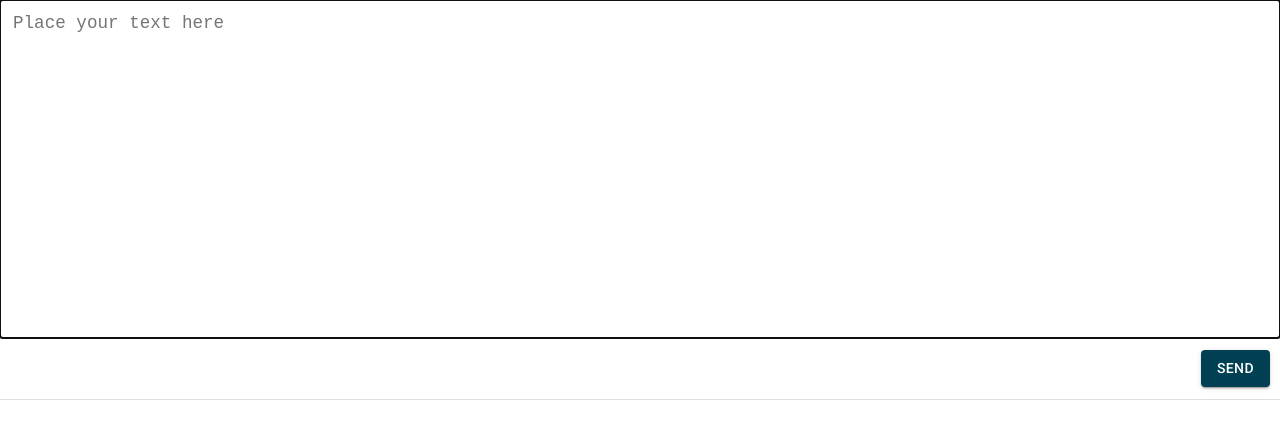
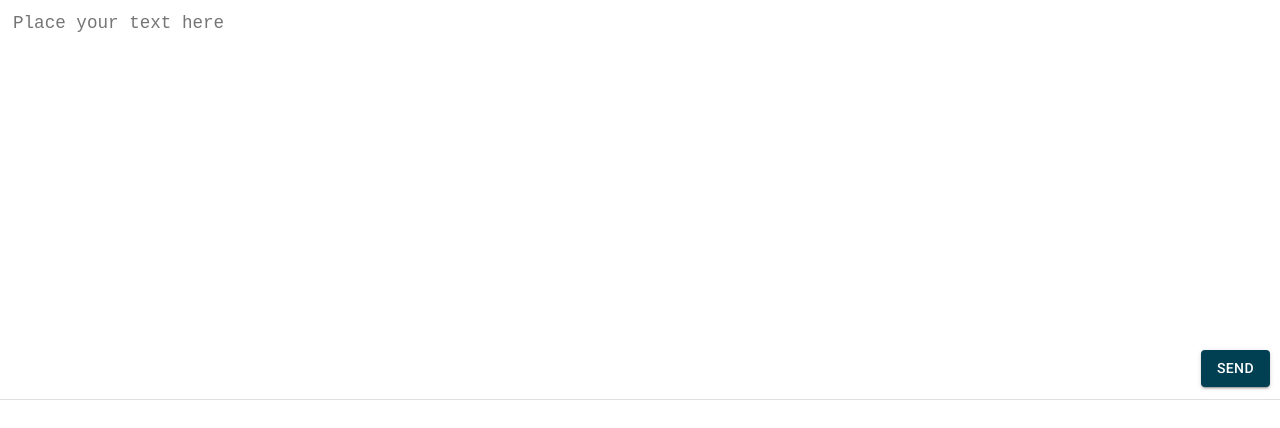
Before and after one commit to jpsala/translate.old, a React (Vite) app: page / in a window 1280 px wide. Shown: the top 428 px of the page. Built offline with nearby package versions, Linux system fonts and the light colour scheme.

Commit message:
add icon, focus every 1sec

```diff
--- a/index.html
+++ b/index.html
@@ -4,10 +4,11 @@
     <meta charset="UTF-8" />
     <meta name="viewport" content="width=device-width, initial-scale=1.0" />
     <title>Vite + React + TS</title>
-        <link
-      rel="stylesheet"
+     <link
+        rel="stylesheet"
         href="https://fonts.googleapis.com/css?family=Roboto:300,400,500,700&display=swap"
-    />
+      />
+      <link rel="icon" type="image/png" href="/IRC_icon_square.jpg">
   </head>
   <body>
     <div id="root"></div>
--- a/src/App.tsx
+++ b/src/App.tsx
@@ -1,6 +1,7 @@
 import { TextareaAutosize } from '@mui/base/TextareaAutosize';
-import { useState } from 'react';
+import { useEffect, useState } from 'react';
 import { Box, Button, Divider } from '@mui/material';
+import { useRef } from 'react';
 import './App.css';
 
 
@@ -17,6 +18,7 @@ const App = () => {
     const [inputString, setInputString] = useState<string>("");
     const [loading, setLoading] = useState<boolean>(false);
     const [chatResponse, setChatResponse] = useState<string>("");
+    const inputRef = useRef<HTMLTextAreaElement>(null);
     const handleSendRequest = async (text: string) => {
         const newMessage: Message = {
             message: text,
@@ -70,14 +72,25 @@ const App = () => {
 
         return response.json();
     }
-
+    useEffect(() => {
+        inputRef && inputRef.current && inputRef.current.focus();
+        const interval = setInterval(() => {
+            inputRef && inputRef.current && inputRef.current.focus();
+        }, 1000)
+        return () => {
+            clearInterval(interval);
+        }
+    }, [])
     return (
         <div className="App">
             <Box sx={{ width: '100vw', height: "100vh", display: "flex",flexDirection: "column"}}>
                 <TextareaAutosize
+                    ref={inputRef}
                     autoFocus
                     disabled={loading}
-                    style={{ flex: .8, resize: "none", fontSize: "1.1Rem", padding: '13px', border: 'none' }}
+                    style={{
+                        flex: .8, resize: "none", fontSize: "1.1Rem", padding: '13px',
+                        border: 'none', outline: 'none'}}
                     placeholder="Place your text here"
                     value={inputString}
                     onChange={(e) => setInputString(e.target.value)}
```
Also changed, not shown: 1 other file (tests, documents, lock files or other folders).
